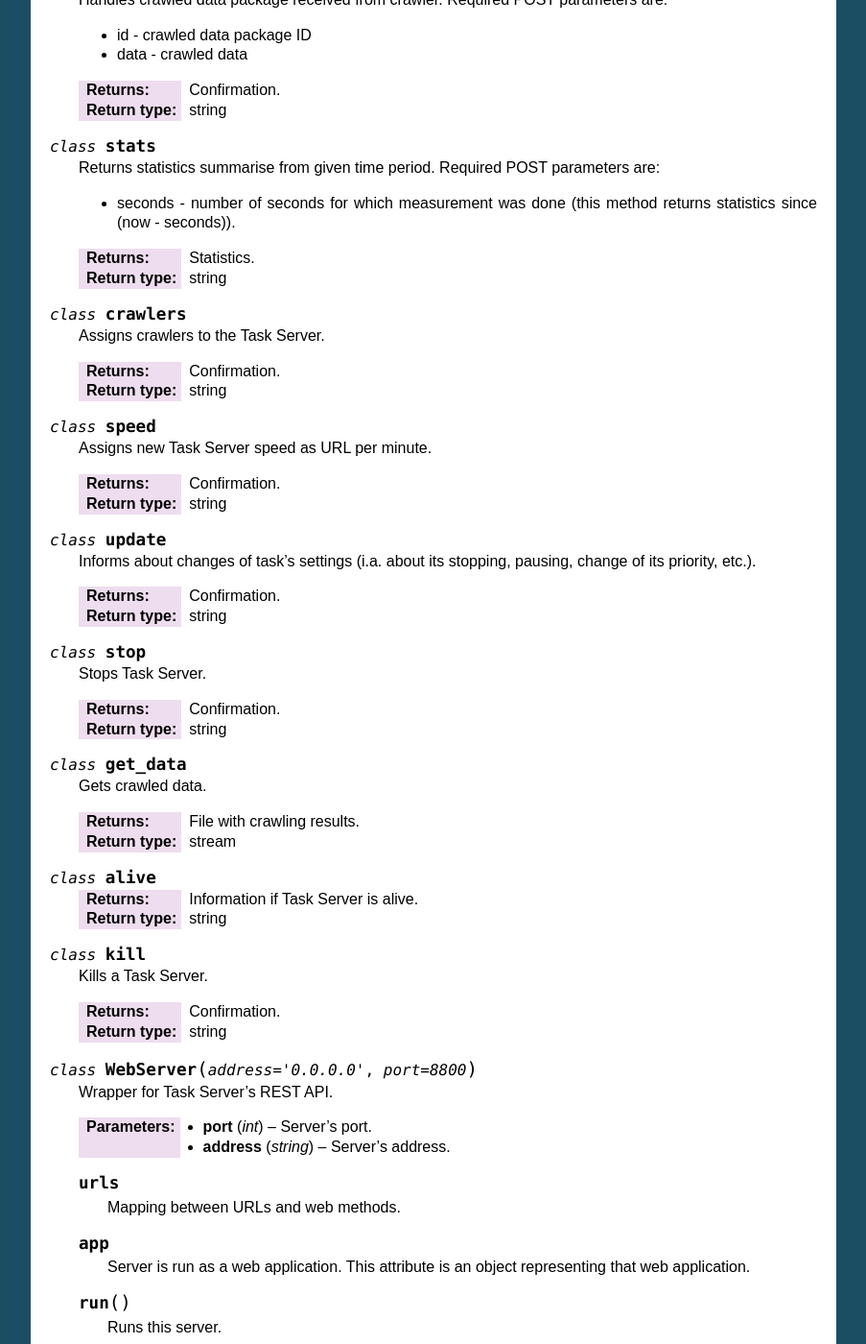
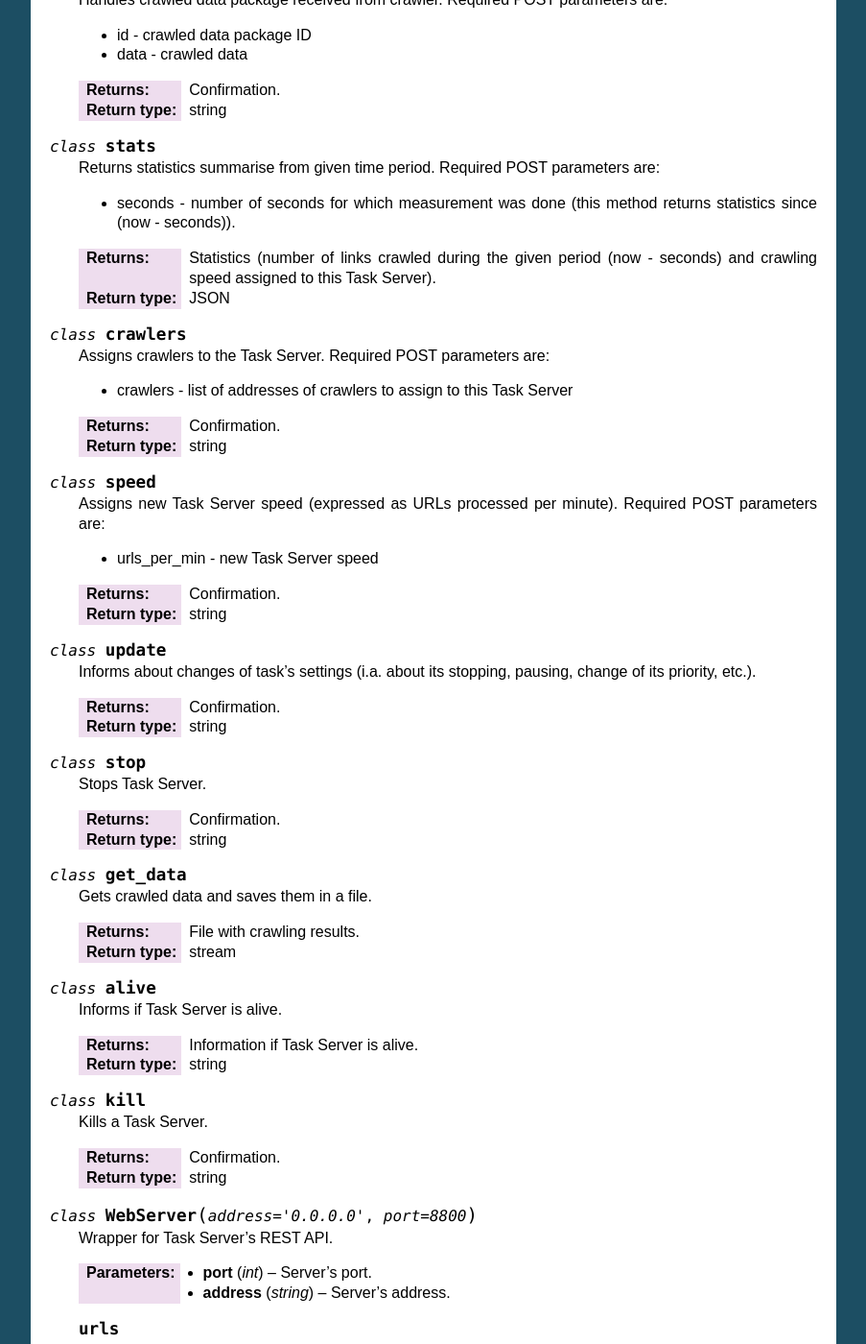
Before and after one commit to agh-glk/fcs, a Sphinx documentation site: the page built from docs/source/server/web_interface.rst, in a window 1280 px wide and 1400 px high, scrolled down 496 px. Shown: the whole window at 96% size, without its empty margins (198-1101 px from the left). Built offline with Sphinx 7.4.7, drawn with Linux system fonts in a browser that asks for light colours; formulas are drawn with MathJax 3.

Commit message:
[NT] Edit

```diff
--- a/docs/source/server/web_interface.rst
+++ b/docs/source/server/web_interface.rst
@@ -40,19 +40,23 @@ contain proper POST and GET methods. Requests are encapsulated in JSON messages.
 
    * seconds - number of seconds for which measurement was done (this method returns statistics since (now - seconds)).
 
-   :return: Statistics.
-   :rtype: string
+   :return: Statistics (number of links crawled during the given period (now - seconds) and crawling speed assigned to this Task Server).
+   :rtype: JSON
 
 .. py:class:: crawlers
 
-   Assigns crawlers to the Task Server.
+   Assigns crawlers to the Task Server. Required POST parameters are:
+
+   * crawlers - list of addresses of crawlers to assign to this Task Server
 
    :return: Confirmation.
    :rtype: string
 
 .. py:class:: speed
 
-   Assigns new Task Server speed as URL per minute.
+   Assigns new Task Server speed (expressed as URLs processed per minute). Required POST parameters are:
+
+   * urls_per_min - new Task Server speed
 
    :return: Confirmation.
    :rtype: string
@@ -73,12 +77,14 @@ contain proper POST and GET methods. Requests are encapsulated in JSON messages.
 
 .. py:class:: get_data
 
-   Gets crawled data.
+   Gets crawled data and saves them in a file.
 
    :return: File with crawling results.
    :rtype: stream
 
 .. py:class:: alive
+
+   Informs if Task Server is alive.
 
    :return: Information if Task Server is alive.
    :rtype: string
```
